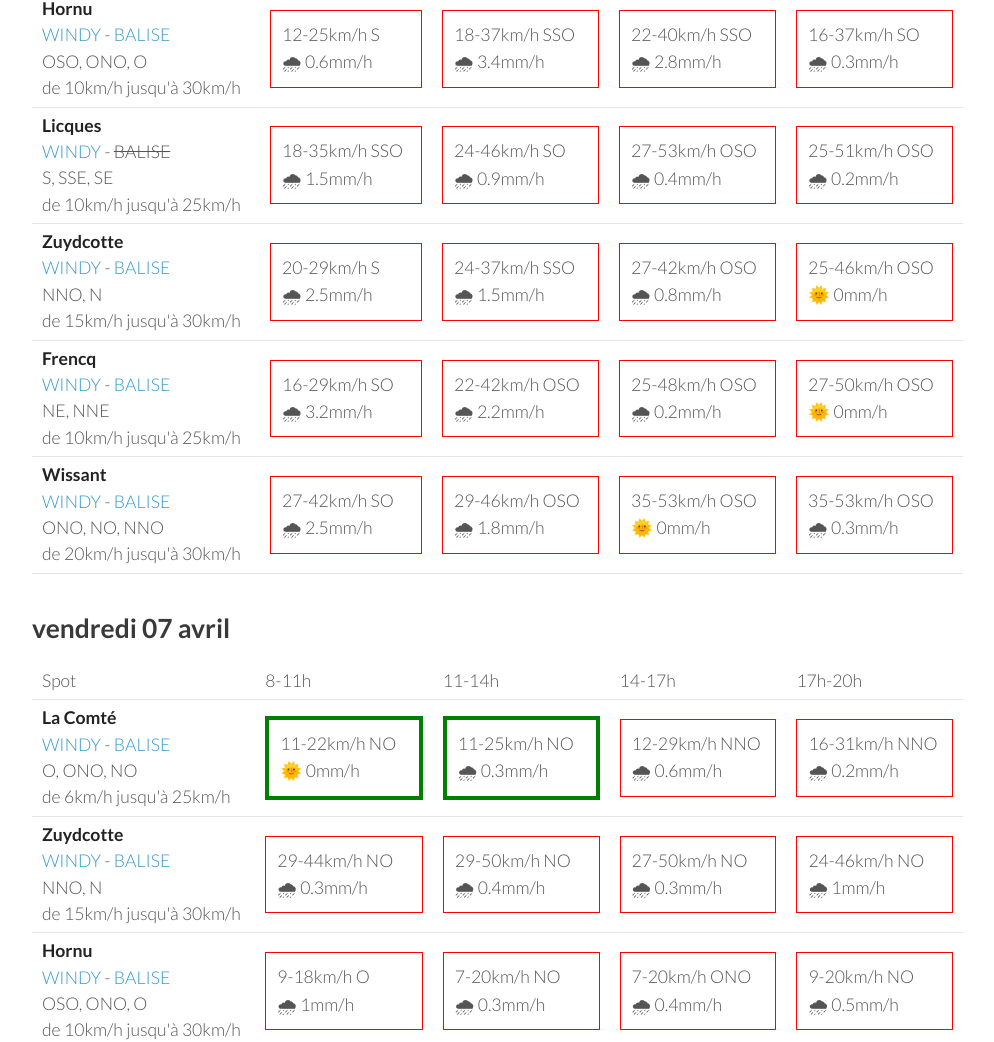
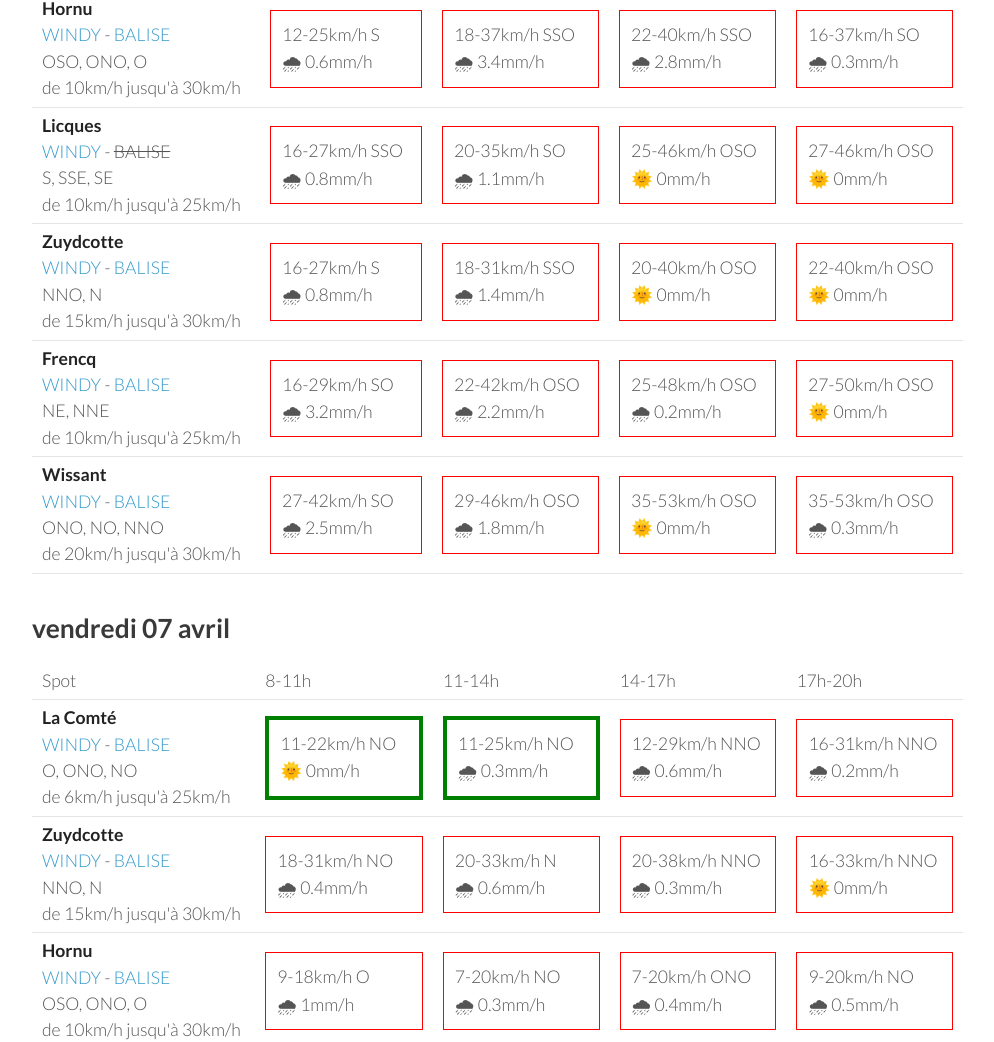
Before and after one commit to parapente-dans-le-nord/parapente-dans-le-nord.github.io, a Jekyll site: the page built from all.markdown, in a window 1280 px wide and 1400 px high, scrolled down 2364 px. Shown: the part 120-1162 px from the top of the window, without its empty margins (26-1020 px from the left). Built offline with Jekyll 4.4.1, drawn with Linux system fonts in a browser that asks for light colours; some of the changed text lies outside the part shown.

Commit message:
update index.markdown

```diff
--- a/all.markdown
+++ b/all.markdown
@@ -42,12 +42,22 @@ page mise à jour le mercredi 05 avril 07:03
 
     </tr>
 <tr>
+        <td><strong>Zuydcotte</strong><br><a href="https://windy.com/51.064/2.491?50.669,2.488,8,m:e4hagfk">WINDY</a> - <span class=""><a href="https://www.allosurf.net/meteo/live/dunkerque-station-meteo-lfak-8329.html">BALISE</a> </span><br> <span class="vent-favorable">NNO, N</span><br><span class="force-vent">de 15km/h jusqu'à 30km/h</span> </td>
+
+            <td><div class="not-flyable"><p>7-9km/h S</p><p>🌞 0mm/h</p></div></td>
+            <td><div class="not-flyable"><p>7-14km/h SSO</p><p>🌞 0mm/h</p></div></td>
+            <td><div class="not-flyable"><p>1-9km/h NNO</p><p>🌞 0mm/h</p></div></td>
+            <td><div class="not-flyable"><p>9-18km/h NNO</p><p>🌞 0mm/h</p></div></td>
+
+
+    </tr>
+<tr>
         <td><strong>Licques</strong><br><a href="https://windy.com/50.786/1.936?50.388,1.934,8">WINDY</a> - <span class="no-balise"> BALISE </span><br> <span class="vent-favorable">S, SSE, SE</span><br><span class="force-vent">de 10km/h jusqu'à 25km/h</span> </td>
 
-            <td><div class="not-flyable"><p>7-12km/h SSO</p><p>🌞 0mm/h</p></div></td>
-            <td><div class="not-flyable"><p>3-16km/h SSO</p><p>🌞 0mm/h</p></div></td>
+            <td><div class="not-flyable"><p>1-1km/h OSO</p><p>🌞 0mm/h</p></div></td>
+            <td><div class="not-flyable"><p>9-14km/h SSO</p><p>🌞 0mm/h</p></div></td>
             <td><div class="not-flyable"><p>7-18km/h SSO</p><p>🌞 0mm/h</p></div></td>
-            <td><div class="not-flyable"><p>9-22km/h OSO</p><p>🌞 0mm/h</p></div></td>
+            <td><div class="not-flyable"><p>12-22km/h OSO</p><p>🌞 0mm/h</p></div></td>
 
 
     </tr>
@@ -78,16 +88,6 @@ page mise à jour le mercredi 05 avril 07:03
             <td><div class="not-flyable"><p>9-14km/h SSO</p><p>🌞 0mm/h</p></div></td>
             <td><div class="not-flyable"><p>9-20km/h OSO</p><p>🌞 0mm/h</p></div></td>
             <td><div class="not-flyable"><p>12-24km/h SO</p><p>🌞 0mm/h</p></div></td>
-
-
-    </tr>
-<tr>
-        <td><strong>Zuydcotte</strong><br><a href="https://windy.com/51.064/2.491?50.669,2.488,8,m:e4hagfk">WINDY</a> - <span class=""><a href="https://www.allosurf.net/meteo/live/dunkerque-station-meteo-lfak-8329.html">BALISE</a> </span><br> <span class="vent-favorable">NNO, N</span><br><span class="force-vent">de 15km/h jusqu'à 30km/h</span> </td>
-
-            <td><div class="not-flyable"><p>7-12km/h S</p><p>🌞 0mm/h</p></div></td>
-            <td><div class="not-flyable"><p>5-14km/h S</p><p>🌞 0mm/h</p></div></td>
-            <td><div class="not-flyable"><p>1-12km/h ESE</p><p>🌞 0mm/h</p></div></td>
-            <td><div class="not-flyable"><p>9-18km/h N</p><p>🌞 0mm/h</p></div></td>
 
 
     </tr>
@@ -220,20 +220,20 @@ page mise à jour le mercredi 05 avril 07:03
 <tr>
         <td><strong>Licques</strong><br><a href="https://windy.com/50.786/1.936?50.388,1.934,8">WINDY</a> - <span class="no-balise"> BALISE </span><br> <span class="vent-favorable">S, SSE, SE</span><br><span class="force-vent">de 10km/h jusqu'à 25km/h</span> </td>
 
-            <td><div class="not-flyable"><p>18-35km/h SSO</p><p>🌧 1.5mm/h</p></div></td>
-            <td><div class="not-flyable"><p>24-46km/h SO</p><p>🌧 0.9mm/h</p></div></td>
-            <td><div class="not-flyable"><p>27-53km/h OSO</p><p>🌧 0.4mm/h</p></div></td>
-            <td><div class="not-flyable"><p>25-51km/h OSO</p><p>🌧 0.2mm/h</p></div></td>
+            <td><div class="not-flyable"><p>16-27km/h SSO</p><p>🌧 0.8mm/h</p></div></td>
+            <td><div class="not-flyable"><p>20-35km/h SO</p><p>🌧 1.1mm/h</p></div></td>
+            <td><div class="not-flyable"><p>25-46km/h OSO</p><p>🌞 0mm/h</p></div></td>
+            <td><div class="not-flyable"><p>27-46km/h OSO</p><p>🌞 0mm/h</p></div></td>
 
 
     </tr>
 <tr>
         <td><strong>Zuydcotte</strong><br><a href="https://windy.com/51.064/2.491?50.669,2.488,8,m:e4hagfk">WINDY</a> - <span class=""><a href="https://www.allosurf.net/meteo/live/dunkerque-station-meteo-lfak-8329.html">BALISE</a> </span><br> <span class="vent-favorable">NNO, N</span><br><span class="force-vent">de 15km/h jusqu'à 30km/h</span> </td>
 
-            <td><div class="not-flyable"><p>20-29km/h S</p><p>🌧 2.5mm/h</p></div></td>
-            <td><div class="not-flyable"><p>24-37km/h SSO</p><p>🌧 1.5mm/h</p></div></td>
-            <td><div class="not-flyable"><p>27-42km/h OSO</p><p>🌧 0.8mm/h</p></div></td>
-            <td><div class="not-flyable"><p>25-46km/h OSO</p><p>🌞 0mm/h</p></div></td>
+            <td><div class="not-flyable"><p>16-27km/h S</p><p>🌧 0.8mm/h</p></div></td>
+            <td><div class="not-flyable"><p>18-31km/h SSO</p><p>🌧 1.4mm/h</p></div></td>
+            <td><div class="not-flyable"><p>20-40km/h OSO</p><p>🌞 0mm/h</p></div></td>
+            <td><div class="not-flyable"><p>22-40km/h OSO</p><p>🌞 0mm/h</p></div></td>
 
 
     </tr>
@@ -286,10 +286,10 @@ page mise à jour le mercredi 05 avril 07:03
 <tr>
         <td><strong>Zuydcotte</strong><br><a href="https://windy.com/51.064/2.491?50.669,2.488,8,m:e4hagfk">WINDY</a> - <span class=""><a href="https://www.allosurf.net/meteo/live/dunkerque-station-meteo-lfak-8329.html">BALISE</a> </span><br> <span class="vent-favorable">NNO, N</span><br><span class="force-vent">de 15km/h jusqu'à 30km/h</span> </td>
 
-            <td><div class="not-flyable"><p>29-44km/h NO</p><p>🌧 0.3mm/h</p></div></td>
-            <td><div class="not-flyable"><p>29-50km/h NO</p><p>🌧 0.4mm/h</p></div></td>
-            <td><div class="not-flyable"><p>27-50km/h NO</p><p>🌧 0.3mm/h</p></div></td>
-            <td><div class="not-flyable"><p>24-46km/h NO</p><p>🌧 1mm/h</p></div></td>
+            <td><div class="not-flyable"><p>18-31km/h NO</p><p>🌧 0.4mm/h</p></div></td>
+            <td><div class="not-flyable"><p>20-33km/h N</p><p>🌧 0.6mm/h</p></div></td>
+            <td><div class="not-flyable"><p>20-38km/h NNO</p><p>🌧 0.3mm/h</p></div></td>
+            <td><div class="not-flyable"><p>16-33km/h NNO</p><p>🌞 0mm/h</p></div></td>
 
 
     </tr>
@@ -320,6 +320,16 @@ page mise à jour le mercredi 05 avril 07:03
             <td><div class="not-flyable"><p>11-25km/h NO</p><p>🌧 0.3mm/h</p></div></td>
             <td><div class="not-flyable"><p>12-29km/h NNO</p><p>🌧 0.7mm/h</p></div></td>
             <td><div class="not-flyable"><p>16-31km/h NNO</p><p>🌧 0.3mm/h</p></div></td>
+
+
+    </tr>
+<tr>
+        <td><strong>Licques</strong><br><a href="https://windy.com/50.786/1.936?50.388,1.934,8">WINDY</a> - <span class="no-balise"> BALISE </span><br> <span class="vent-favorable">S, SSE, SE</span><br><span class="force-vent">de 10km/h jusqu'à 25km/h</span> </td>
+
+            <td><div class="not-flyable"><p>14-25km/h NO</p><p>🌞 0mm/h</p></div></td>
+            <td><div class="not-flyable"><p>16-33km/h NNO</p><p>🌧 0.9mm/h</p></div></td>
+            <td><div class="not-flyable"><p>18-37km/h N</p><p>🌧 0.5mm/h</p></div></td>
+            <td><div class="not-flyable"><p>14-35km/h NNO</p><p>🌧 0.2mm/h</p></div></td>
 
 
     </tr>
@@ -364,16 +374,6 @@ page mise à jour le mercredi 05 avril 07:03
 
     </tr>
 <tr>
-        <td><strong>Licques</strong><br><a href="https://windy.com/50.786/1.936?50.388,1.934,8">WINDY</a> - <span class="no-balise"> BALISE </span><br> <span class="vent-favorable">S, SSE, SE</span><br><span class="force-vent">de 10km/h jusqu'à 25km/h</span> </td>
-
-            <td><div class="not-flyable"><p>16-29km/h NO</p><p>🌞 0mm/h</p></div></td>
-            <td><div class="not-flyable"><p>22-40km/h NNO</p><p>🌞 0mm/h</p></div></td>
-            <td><div class="not-flyable"><p>22-44km/h NNO</p><p>🌧 0.4mm/h</p></div></td>
-            <td><div class="not-flyable"><p>16-42km/h NNO</p><p>🌧 0.2mm/h</p></div></td>
-
-
-    </tr>
-<tr>
         <td><strong>Dannes</strong><br><a href="https://windy.com/50.587/1.637?50.188,1.637,8">WINDY</a> - <span class="no-balise"> BALISE </span><br> <span class="vent-favorable">O, OSO, SO, ONO</span><br><span class="force-vent">de 12km/h jusqu'à 20km/h</span> </td>
 
             <td><div class="not-flyable"><p>16-27km/h NO</p><p>🌞 0mm/h</p></div></td>
@@ -412,8 +412,8 @@ page mise à jour le mercredi 05 avril 07:03
 <tr>
         <td><strong>Zuydcotte</strong><br><a href="https://windy.com/51.064/2.491?50.669,2.488,8,m:e4hagfk">WINDY</a> - <span class=""><a href="https://www.allosurf.net/meteo/live/dunkerque-station-meteo-lfak-8329.html">BALISE</a> </span><br> <span class="vent-favorable">NNO, N</span><br><span class="force-vent">de 15km/h jusqu'à 30km/h</span> </td>
 
-            <td><div class="not-flyable"><p>5-11km/h N</p><p>🌞 0mm/h</p></div></td>
-            <td><div class="not-flyable"><p>9-18km/h N</p><p>🌞 0mm/h</p></div></td>
+            <td><div class="not-flyable"><p>11-18km/h NNO</p><p>🌧 0.2mm/h</p></div></td>
+            <td><div class="not-flyable"><p>12-22km/h NO</p><p>🌞 0mm/h</p></div></td>
             <td><div class="not-flyable"><p>12-24km/h N</p><p>🌞 0mm/h</p></div></td>
             <td><div class="not-flyable"><p>14-25km/h NNE</p><p>🌧 0.2mm/h</p></div></td>
 
@@ -462,8 +462,8 @@ page mise à jour le mercredi 05 avril 07:03
 <tr>
         <td><strong>Licques</strong><br><a href="https://windy.com/50.786/1.936?50.388,1.934,8">WINDY</a> - <span class="no-balise"> BALISE </span><br> <span class="vent-favorable">S, SSE, SE</span><br><span class="force-vent">de 10km/h jusqu'à 25km/h</span> </td>
 
-            <td><div class="not-flyable"><p>5-11km/h N</p><p>🌞 0mm/h</p></div></td>
-            <td><div class="not-flyable"><p>9-22km/h N</p><p>🌞 0mm/h</p></div></td>
+            <td><div class="not-flyable"><p>7-12km/h NO</p><p>🌞 0mm/h</p></div></td>
+            <td><div class="not-flyable"><p>9-22km/h NNO</p><p>🌧 0.2mm/h</p></div></td>
             <td><div class="not-flyable"><p>11-25km/h NNE</p><p>🌧 0.3mm/h</p></div></td>
             <td><div class="not-flyable"><p>12-27km/h N</p><p>🌧 0.6mm/h</p></div></td>
 
--- a/index.markdown
+++ b/index.markdown
@@ -7,7 +7,7 @@ title:  "Ou ça vole"
 {: .links}
 
 # Prevision Windy, modèle Arome
-page mise à jour le mercredi 05 avril 07:03
+page mise à jour le mercredi 05 avril 10:03
 
 
 
```
Also changed, not shown: other parts of all.markdown (+1 -1 lines).
